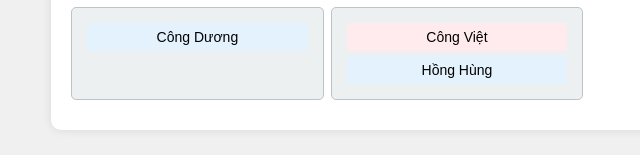
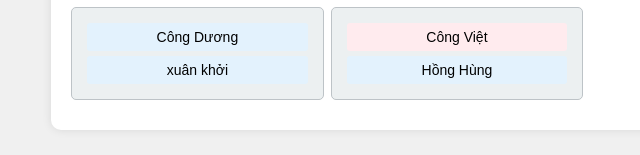
Before and after one commit to nguyenvanluc12/shoold, a plain HTML site: page index.html in a window 1280 px wide. Shown: the part 900-1055 px from the top of the page, 0-640 px from the left. Drawn offline with Linux system fonts and the light colour scheme.

Commit message:
Update index.html

```diff
--- a/index.html
+++ b/index.html
@@ -209,6 +209,9 @@
                         <div class="student male">
                             <span class="student-name">Công Dương</span>
                         </div>
+                        <div class="student male">
+                            <span class="student-name">xuân khởi</span>
+                        </div>
                     </div>
                     <div class="desk">
                         <div class="student female">
```
